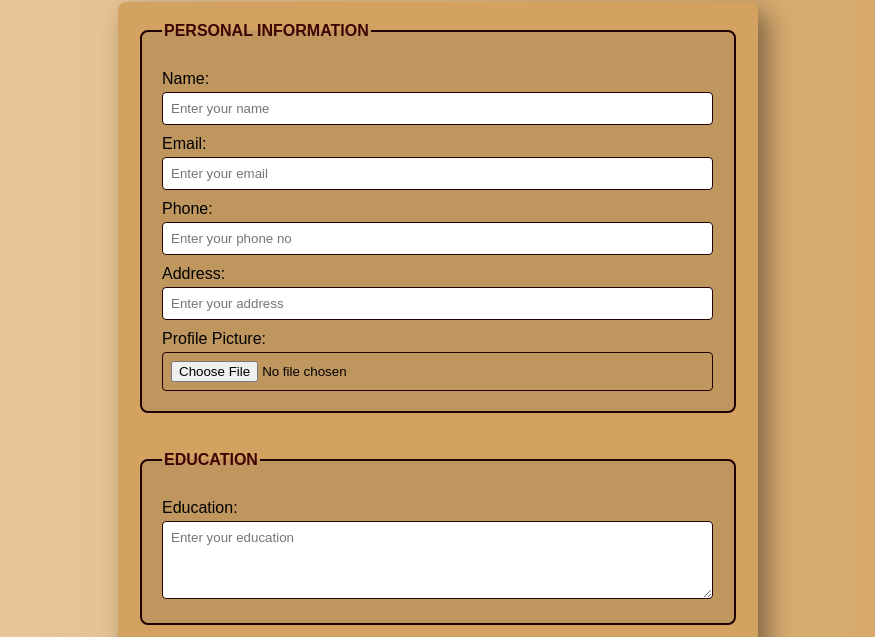
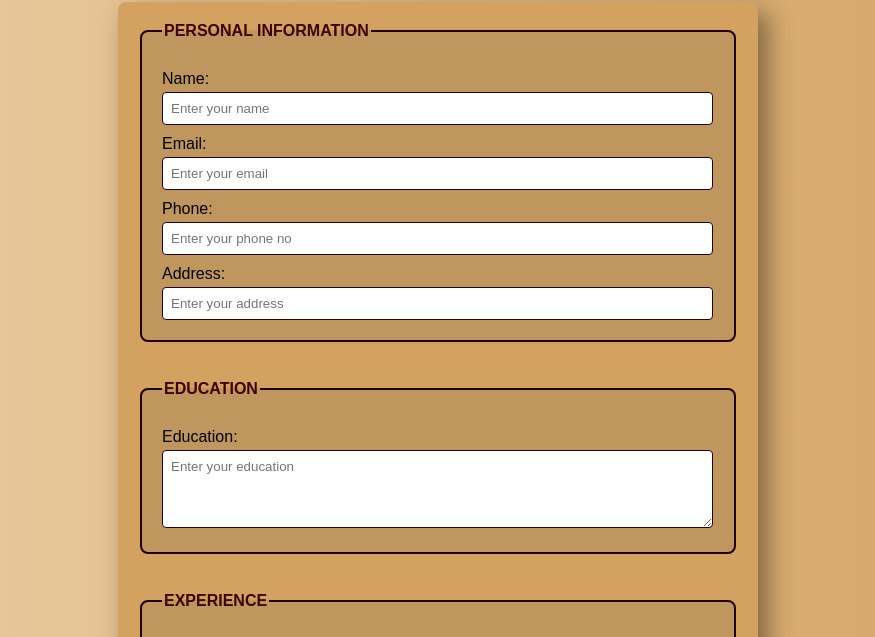
Before and after one commit to amnaaptech/hackathon-3, a plain HTML site: page index.html in a window 1280 px wide. Shown: the part 78-715 px from the top of the page, without its empty margins (202-1077 px from the left). Drawn offline with Linux system fonts and the light colour scheme.

Commit message:
Update index.html

```diff
--- a/index.html
+++ b/index.html
@@ -25,9 +25,6 @@
             <Label for="address">Address: </Label>
             <input type="address" id="address" name="address" placeholder="Enter your address" required><br>
 
-
-                <label for="profilepick">Profile Picture:</label>
-                <input type="file" id="profilepick" accept="image/*">
 
         </fieldset>
         <br>
```
